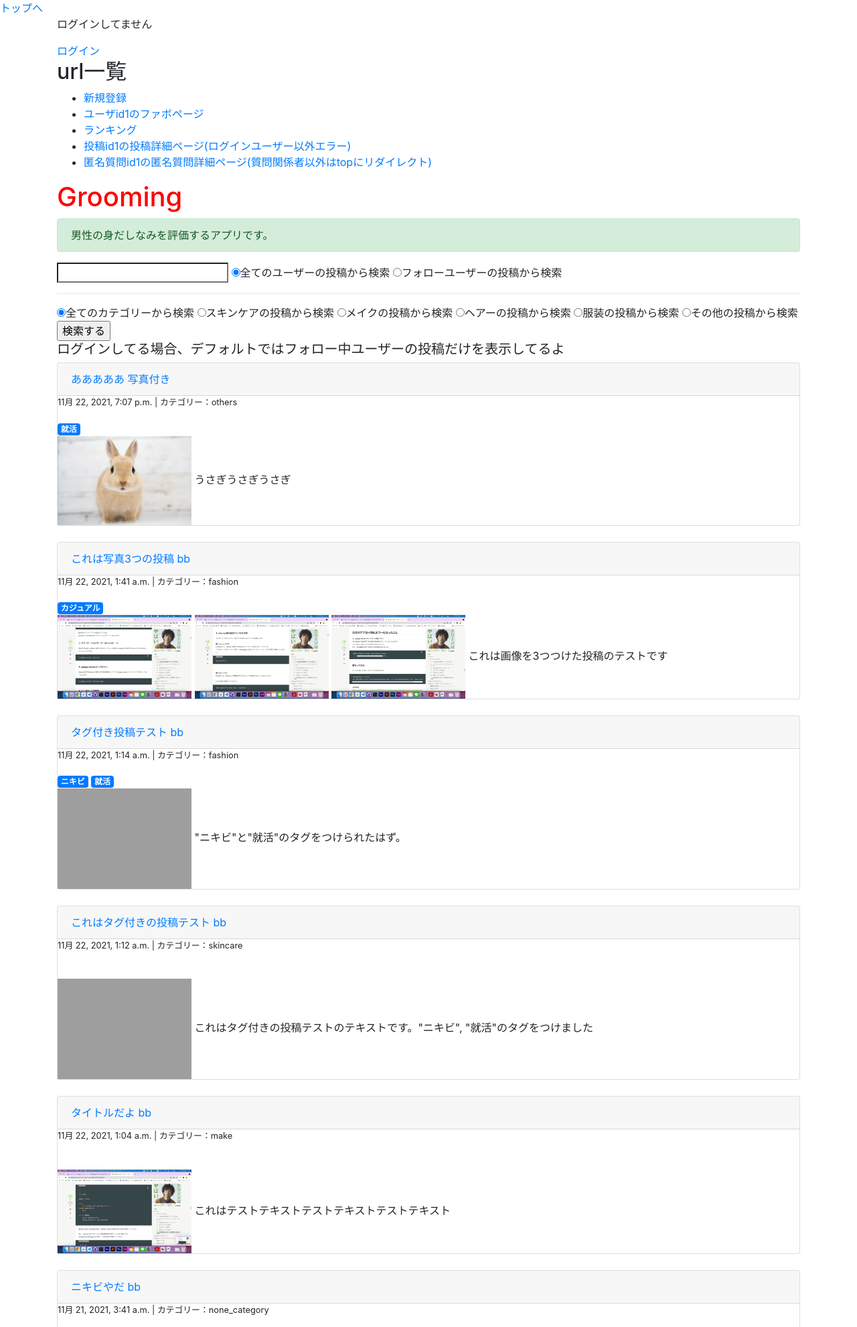
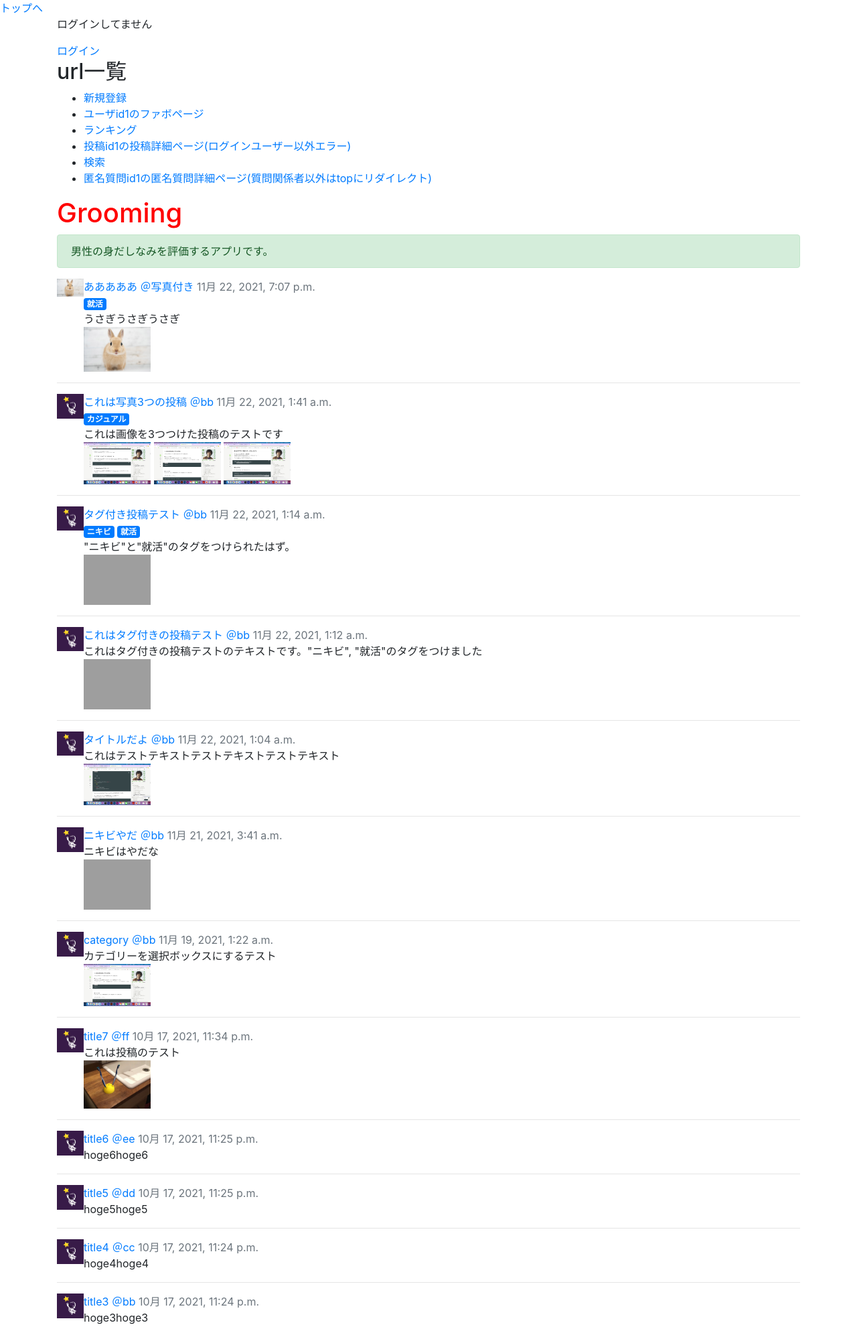
Before and after one commit to 1f101802780/MensNotion, a Django app: page / in a window 1280 px wide. Shown: the top 1981 px of the page at 67% size. Run offline with Django 3.2, Linux system fonts and the light colour scheme; data comes from the database, SQL or seed files in the repository; both versions use the stored data as it was after the commit; some libraries are stand-ins or nearby versions; grey boxes are pictures that could not be loaded.

Commit message:
プロフィール画像を設定できるようにした

```diff
--- a/groomings/forms.py
+++ b/groomings/forms.py
@@ -75,9 +75,10 @@ class ReplyForm(BaseForm):
 class UserAddForm(BaseForm):
     password = forms.CharField(label='password', widget=PasswordInput)
     confirm_password = forms.CharField(label='Password再入力', widget=PasswordInput)
+    image = forms.FileField(required=False)
     class Meta:
         model = User
-        fields = ['username', 'email', 'password']
+        fields = ['username', 'image', 'email', 'password']
 
     def clean(self):
         cleaned_data = super().clean()
@@ -97,10 +98,11 @@ class UserAddForm(BaseForm):
 class UserEditForm(BaseForm):
     username = forms.CharField(label='ユーザー名')
     email = forms.EmailField(label='メールアドレス')
+    image = forms.FileField(required=False)
 
     class Meta:
         model = User
-        fields = ('username', 'email')
+        fields = ('username', 'email', 'image')
 
 class PasswordChangeForm(BaseForm):
     password = forms.CharField(label='パスワード', widget=forms.PasswordInput)
--- a/groomings/models.py
+++ b/groomings/models.py
@@ -40,6 +40,7 @@ class User(AbstractBaseUser, PermissionsMixin):
     # is_superuser(スーパーユーザーかどうか)もPermissionsMixinに書いてあるから書かない
     username = models.CharField(max_length=150)
     email = models.EmailField(max_length=255, unique=True)
+    image = models.FileField(upload_to='user_image/', null=True)
     point = models.IntegerField(default=50, validators=[MinValueValidator(0)])
     follow = models.ManyToManyField(
         'self', blank=True, symmetrical=False, related_name="follower"
--- a/groomings/templates/groomings/edit_user.html
+++ b/groomings/templates/groomings/edit_user.html
@@ -9,7 +9,7 @@
         <div>{{ message.message }}</div>
     {% endfor %}
   {% endif %}
-  <form method="POST">
+  <form method="POST" enctype="multipart/form-data">
     {% csrf_token %}
     {{ edit_user_form.as_p }}
     <input type="submit" value="変更">
--- a/groomings/templates/groomings/signup.html
+++ b/groomings/templates/groomings/signup.html
@@ -26,7 +26,7 @@
     </a>
 -->
     <p>{{message}}</p>
-    <form action="{% url 'groomings:signup' %}" method="post">
+    <form action="{% url 'groomings:signup' %}" method="post" enctype="multipart/form-data">
         {% csrf_token %}
         {{ form.as_table }}
         <tr>
--- a/groomings/templates/groomings/top.html
+++ b/groomings/templates/groomings/top.html
@@ -23,49 +23,48 @@
   <li><a href="{% url 'groomings:user_favo' 1 %}">ユーザid1のファボページ</a></li>
   <li><a href="{% url 'groomings:ranking' %}">ランキング</a></li>
   <li><a href="{% url 'groomings:post_detail' 1 %}">投稿id1の投稿詳細ページ(ログインユーザー以外エラー)</a></li>
+  <li><a href="{% url 'groomings:search' %}">検索</a></li>
   <li><a href="{% url 'groomings:question_detail' 1 %}">匿名質問id1の匿名質問詳細ページ(質問関係者以外はtopにリダイレクト)</a></li>
 </ul>
   <!-- bodyの中身 -->
   <h1>Grooming</h1>
   <p class= "alert alert-success">男性の身だしなみを評価するアプリです。</p>
-  <form method="get">
-    {% csrf_token %}
-    <input name="query" value="{{ request.GET.query }}" type="search">
-    <input type="radio" name="post_type" value="all" checked>全てのユーザーの投稿から検索
-    <input type="radio" name="post_type" value="follow">フォローユーザーの投稿から検索
-    <hr>
-    <input type="radio" name="category" value="all" checked>全てのカテゴリーから検索
-    <input type="radio" name="category" value="skincare">スキンケアの投稿から検索
-    <input type="radio" name="category" value="make">メイクの投稿から検索
-    <input type="radio" name="category" value="hair">ヘアーの投稿から検索
-    <input type="radio" name="category" value="fashion">服装の投稿から検索
-    <input type="radio" name="category" value="others">その他の投稿から検索
-    <input type="submit" name="button" value="検索する">
-  </form>
 
-  <h5>ログインしてる場合、デフォルトではフォロー中ユーザーの投稿だけを表示してるよ</h5>
+  {% if not posts %}
+  <h5>表示する投稿がありません。ユーザーをフォローしましょう。</h5>
+  {% endif %}
+
+  <ul class="list-unstyled">
     {% for post in posts %}
-    <div class="post card">
-      <div class="card-header">
-        <a href="{% url 'groomings:post_detail' post.id %}" class="postcard-a">{{ post.title }}</a>
-        <a href="{% url 'groomings:user' post.user.id %}" class="usercard-a">{{ post.user.username }}</a>
-      </div>
-      <div class="body">
-        <p class="small">{{ post.created_at }} | カテゴリー：{{ post.category }}</p>
+    <li class="media mb-3 post">
+        {% if post.user.image %}
+        <img src="{{ post.user.image.url }}" width="40px">
+        {% else %}
+        <img src="/media/static/default.png" width="40px">
+        {% endif %}
+        <div class="media-body">
+            <a href="{% url 'groomings:post_detail' post.id %}">{{ post.title }}</a>
+            <a href="{% url 'groomings:user' post.user.id %}">＠{{ post.user.username }}</a>
+            <span class="text-muted">{{ post.created_at }}</span><br>
             {% for tag in post.having_tags.all %}
             <span class="badge badge-primary">{{ tag.name }}</span>
             {% endfor %}
-        <br>
+            <div>
+                {{ post.text }}
+            </div>
+            <div class="post_image">
                 {% if post.image1 %}
-          <img src="{{ post.image1.url }}" width="200">
+                <img src="{{ post.image1.url }}" alt="" width="100px">
                 {% endif %}
                 {% if post.image2 %}
-          <img src="{{ post.image2.url }}" width="200">
+                <img src="{{ post.image2.url }}" alt="" width="100px">
                 {% endif %}
                 {% if post.image3 %}
-          <img src="{{ post.image3.url }}" width="200">
+                <img src="{{ post.image3.url }}" alt="" width="100px">
                 {% endif %}
-        <span>{{ post.text }}</span><br>
+            </div>
+        </div>
+    </li>
     {% if user.is_authenticated %}
         {% if request.user in post.favorite.all %}
         <a href="{% url 'groomings:favorite' post.id %}" class="btn btn-primary">いいね解除<span class="badge badge-light">{{ post | count_favo }}</span></a>
@@ -76,8 +75,7 @@
     {% if user.is_authenticated %}
         <a href = "{% url 'groomings:post_detail' post.id %}">コメント</a>
     {% endif %}
-      </div>
-    </div>
-    <br>
+    <hr>
     {% endfor %}
+</ul>
 {% endblock %}
--- a/groomings/urls.py
+++ b/groomings/urls.py
@@ -4,13 +4,14 @@ from . import views
 app_name = 'groomings'
 urlpatterns = [
     path(r'', views.top, name = 'top'), # タイムライン
+    path(r'search/', views.search, name='search'), # 検索ページ
     path(r'login/', views.user_login, name = 'login'), # ログイン画面
     path(r'logout/', views.user_logout, name = 'logout'), #ログアウト用
     path(r'signup/', views.user_signup, name = 'signup'), # ユーザー登録画面
     path(r'user/<int:user_id>/', views.user, name = 'user'), # ユーザー個人ページ
     path(r'user/<int:user_id>/favo', views.user_favo, name='user_favo'), # ユーザーのお気に入り投稿ページ
     path(r'edit_user/', views.edit_user, name='edit_user'), # ユーザー情報編集ページ
-    path(r'change_password/', views.change_password, name='change_password'),
+    path(r'change_password/', views.change_password, name='change_password'), # パスワードの変更ページ
     path(r'post/', views.create_post, name='create_post'), # post投稿ページ
     path(r'ranking/', views.ranking, name='ranking'), # ランキング用のページ
     # 匿名質問をするためのページ(<int:user_id>(質問する相手のid)必要)
--- a/groomings/views.py
+++ b/groomings/views.py
@@ -20,20 +20,17 @@ def top(request):
         posts = Post.objects.filter(Q(user__in=users) | Q(user=request.user)).order_by('-created_at')
     else:
         posts = Post.objects.order_by('-created_at')
+    return render(request, 'groomings/top.html', context={"posts": posts})
 
-    q_word = request.GET.get('query')
+def search(request):
+    posts = Post.objects.order_by('-created_at')
     if request.GET.get('button') == "検索する":
-        if request.GET.get('post_type') == "follow":
-            if request.GET.get('category') == "all":
-                posts = posts.filter(Q(title__icontains=q_word) | Q(text__icontains=q_word)).order_by('-created_at')
-            else:
-                posts = posts.filter(Q(title__icontains=q_word) | Q(text__icontains=q_word), category=request.GET.get('category')).order_by('-created_at')
+        q_word = request.GET.get('query')
+        if request.GET.get('category') == "all":
+            posts = posts.filter(Q(title__icontains=q_word) | Q(text__icontains=q_word)).order_by('-created_at')
         else:
-            if request.GET.get('category') == "all":
-                posts = Post.objects.filter(Q(title__icontains=q_word) | Q(text__icontains=q_word)).order_by('-created_at')
-            else:
-                posts = Post.objects.filter(Q(title__icontains=q_word) | Q(text__icontains=q_word), category=request.GET.get('category')).order_by('-created_at')
-    return render(request, 'groomings/top.html', context={"posts": posts})
+            posts = posts.filter(Q(title__icontains=q_word) | Q(text__icontains=q_word), category=request.GET.get('category')).order_by('-created_at')
+    return render(request, 'groomings/search.html', context={"posts": posts})
 
 def user_login(request):
     """ログイン画面"""
@@ -62,7 +59,7 @@ def user_signup(request):
     """サインアップ画面"""
     form = forms.UserAddForm()
     if request.method == 'POST':
-        form = forms.UserAddForm(request.POST)
+        form = forms.UserAddForm(request.POST, request.FILES)
         if form.is_valid():
             try:
                 form.save()
@@ -94,7 +91,7 @@ def user_favo(request, user_id):
 @login_required
 def edit_user(request):
     """ユーザー情報編集ページ"""
-    edit_user_form = forms.UserEditForm(request.POST or None, instance=request.user)
+    edit_user_form = forms.UserEditForm(request.POST or None, request.FILES or None, instance=request.user)
     if edit_user_form.is_valid():
         edit_user_form.save()
         messages.success(request, 'ユーザー情報を更新しました')
```
Also changed, not shown: groomings/templates/groomings/search.html (added, +63 -0 lines), db.sqlite3, groomings/migrations/0008_user_image_column.py (added), media/post_image/img_01.jpeg (added), media/static/default.png (added), media/user_image/img_01.jpeg (added). Lines whose indentation alone changed are shown as unchanged.
